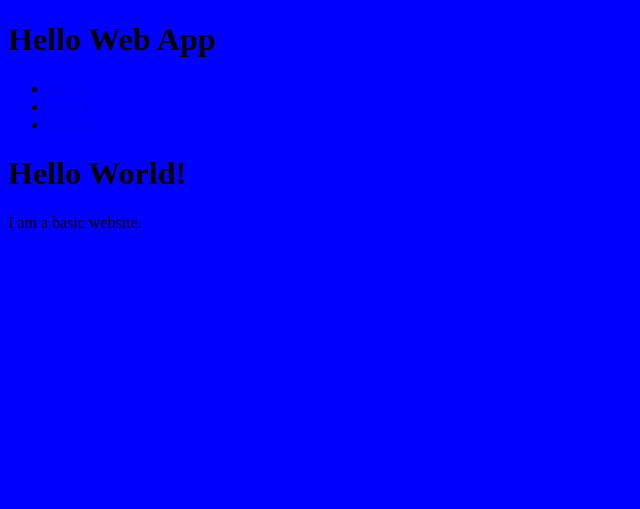
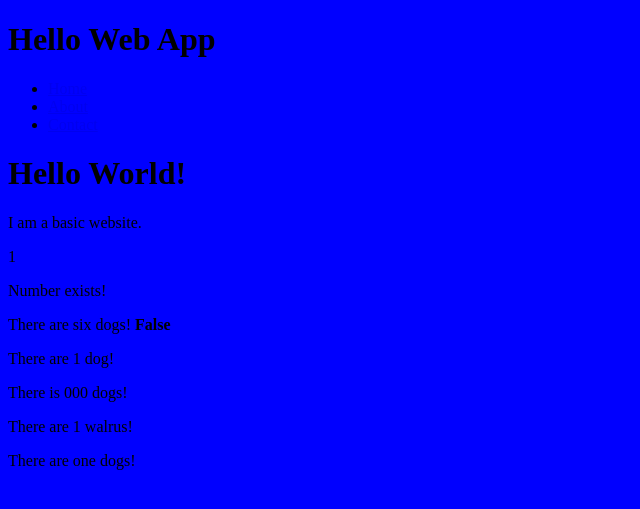
Before and after one commit to twerkKitty/firstWebsite, a Django app: template collection/templates/index.html in a window 1280 px wide. Shown: the top 509 px of the page, without its empty margins (0-640 px from the left). Run offline with Django 3.2, Linux system fonts and the light colour scheme; the template is opened without the code that fills it: most values are stand-ins (such as "Sample title", 1, 10 or a date in 2020).

Commit message:
Basic website using template tags to display variables and play with numbers

```diff
--- a/collection/templates/index.html
+++ b/collection/templates/index.html
@@ -1,6 +1,30 @@
 {% extends 'layouts/base.html' %}
+{% load humanize %}
 {% block title %}Homepage - {{ block.super }}{% endblock %}
 {% block content %}
 <h1>Hello World!</h1>
 <p>I am a basic website.</p>
+<p>{{number}}</p> <!-- Taking the number from views and displaying it -->
+<p>{% if number %}Number exists!{% endif %}</p> <!-- Checking to see if the number actually exists -->
+
+<p>There are six dogs! <b>
+	{% if number == 6 %}
+
+		True
+
+	{% else %}
+
+		False
+
+	{% endif %}
+</b></p>
+
+<p>There are {{ number }} dog{{ number|pluralize }}!</p> <!-- If the number is not 1, it will pluralize the word -->
+
+<p>There is {{ number1 }} dog{{ number1|pluralize }}!</p> <!-- If the number is not 1, it will pluralize the word -->
+
+<p>There are {{ number }} walrus{{ number|pluralize:"es" }}!</p> <!-- You can also change the suffix -->
+
+<p>There are {{ number|apnumber }} dogs!</p> <!-- From the humanize app, can change numbers to words dynamically. In order for this to work, you must have {% load humanize %} in your code -->
+
 {% endblock %}
--- a/hellowebapp/settings.py
+++ b/hellowebapp/settings.py
@@ -32,6 +32,7 @@ ALLOWED_HOSTS = []
 
 INSTALLED_APPS = (
     'collection', #added app
+    'django.contrib.humanize', #another added app
     'django.contrib.admin',
     'django.contrib.auth',
     'django.contrib.contenttypes',
```
Also changed, not shown: collection/views.py (+13 -1 lines), 3 other files.
